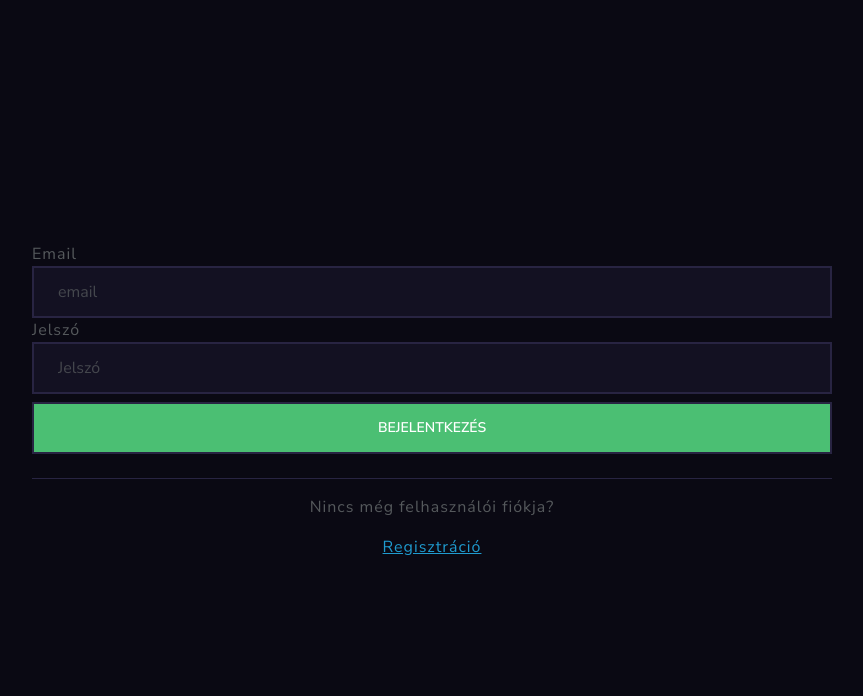
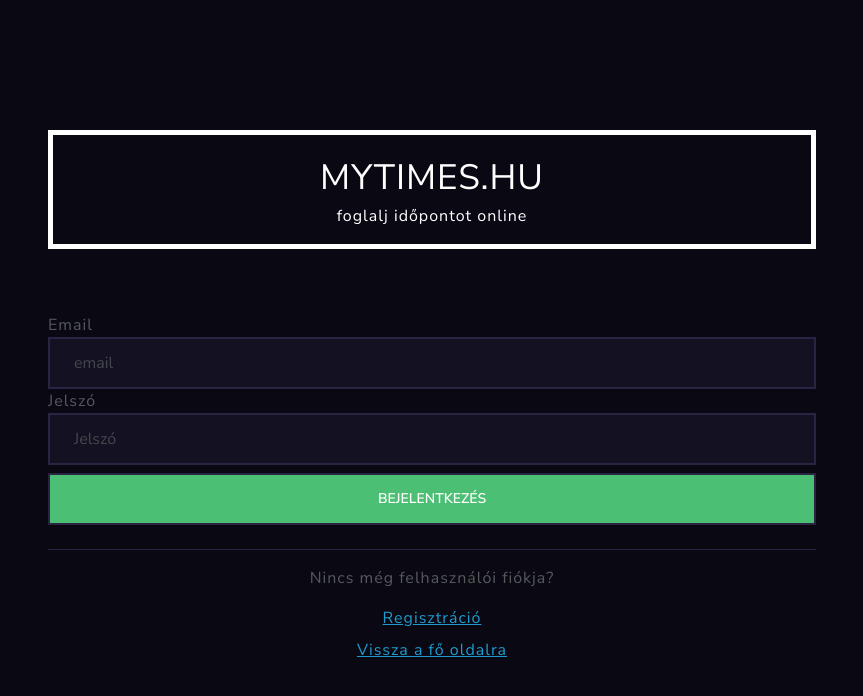
Before and after one commit to n4gY1/timetresser, a Django app: page /account/login/ in a window 1280 px wide. Shown: the top 696 px of the page, without its empty margins (208-1071 px from the left). Run offline with Django 4.2, Linux system fonts and the light colour scheme; some libraries are stand-ins or nearby versions.

Commit message:
deploy 1 - login banner

```diff
--- a/account/forms.py
+++ b/account/forms.py
@@ -14,13 +14,17 @@ class UserForm(forms.ModelForm):
         labels = {
             'first_name': 'Vezetéknév',
             'last_name': 'Keresztnév',
+            'email':'E-mail',
             'password': 'Jelszó',
+            'confirm_password':'Jelszó megerősítése'
         }
 
     def __init__(self, *args, **kwargs):
         super(UserForm, self).__init__(*args, **kwargs)
         for field_name, field in self.fields.items():
             field.widget.attrs['class'] = 'form-control bg-primary text-light'
+            self.fields['password'].label = 'Jelszó'
+            self.fields['confirm_password'].label = 'Jelszó megerősítése'
 
 
 class UserProfileForm(forms.ModelForm):
--- a/templates/account/login.html
+++ b/templates/account/login.html
@@ -23,7 +23,13 @@
 <body style="height:100vh">
 
 <div class="d-flex justify-content-center align-items-center min-vh-100">
-  <div style="max-width:50rem; width:100%;">
+  <div style="max-width:50rem; width:100%; padding:1rem">
+      <div style="margin-bottom:4rem;padding:1rem;width:auto;border:white 5px solid;border-radius:0px;">
+        <div class="text-center text-light" style="font-size:2.2rem">MYTIMES.HU</div>
+        <div class="text-center text-light">foglalj időpontot online</div>
+      </div>
+
+
     <form action="" class="form" method="post">
         {% csrf_token %}
         <label for="id_email">Email</label>
@@ -38,6 +44,9 @@
         <div class="text-center">
             <a href="{% url 'register' %}" class="text-info">Regisztráció</a>
         </div>
+         <div class="text-center py-2">
+            <a  href="{% url 'home' %}" class="text-info">Vissza a fő oldalra</a>
+        </div>
     </form>
   </div>
 </div>
```
Also changed, not shown: templates/account/register.html (+8 -1 lines), timetresses/settings.py (+6 -2 lines).
